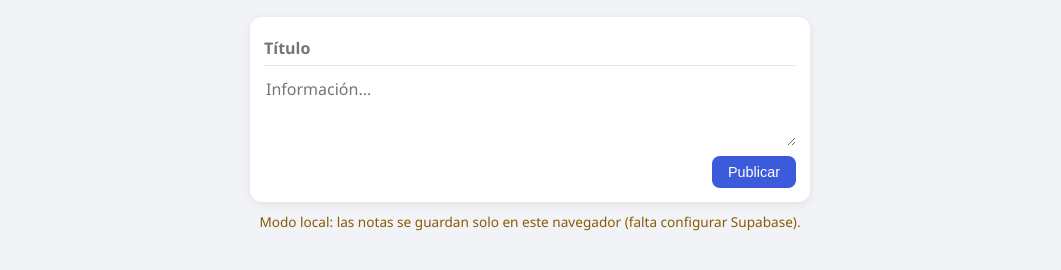
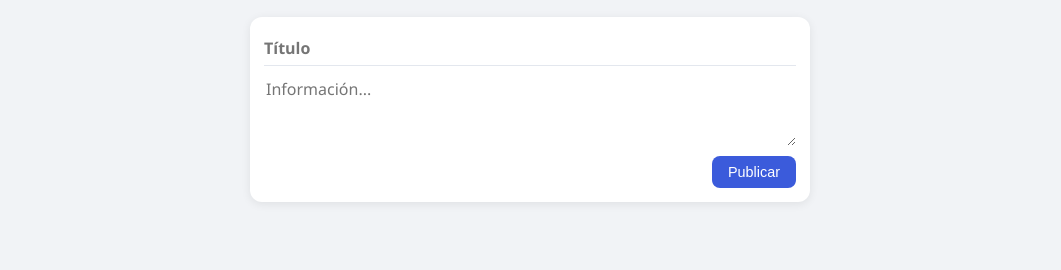
Before and after one commit to nicv25/Monedero_prompts, a plain HTML site: page index.html in a window 1280 px wide. Shown: the part 72-342 px from the top of the page, without its empty margins (110-1171 px from the left). Drawn offline with nearby package versions, Linux system fonts and the light colour scheme.

Commit message:
quito el aviso de modo local de la pagina

```diff
--- a/app.js
+++ b/app.js
@@ -11,7 +11,6 @@ let notas = [];
 const form = document.getElementById("formNota");
 const muro = document.getElementById("muro");
 const mensaje = document.getElementById("mensaje");
-const aviso = document.getElementById("aviso");
 
 // Muestra un texto debajo del formulario
 function avisar(texto) {
@@ -47,7 +46,6 @@ function guardarLocal() {
 // Leer todas las notas, en el orden guardado
 async function cargar() {
   if (!SUPABASE_CONFIGURADO) {
-    aviso.textContent = "Modo local: las notas se guardan solo en este navegador (falta configurar Supabase).";
     notas = leerLocal();
     pintar();
     return;
--- a/index.html
+++ b/index.html
@@ -21,7 +21,6 @@
     <button type="submit">Publicar</button>
   </form>
 
-  <p id="aviso"></p>
   <p id="mensaje"></p>
 
   <main id="muro"></main>
--- a/style.css
+++ b/style.css
@@ -70,10 +70,6 @@ button.sec { background: #e3e7ee; color: var(--texto); }
 }
 #formNota button { align-self: flex-end; }
 
-/* Aviso del modo local (solo aparece mientras Supabase no está configurado) */
-#aviso { text-align: center; color: #8a5a00; font-size: .85rem; margin: 0; }
-#aviso:empty { display: none; }
-
 #mensaje { text-align: center; color: var(--suave); min-height: 1.2em; }
 
 /* Muro en columnas */
```
Also changed, not shown: README.md.
